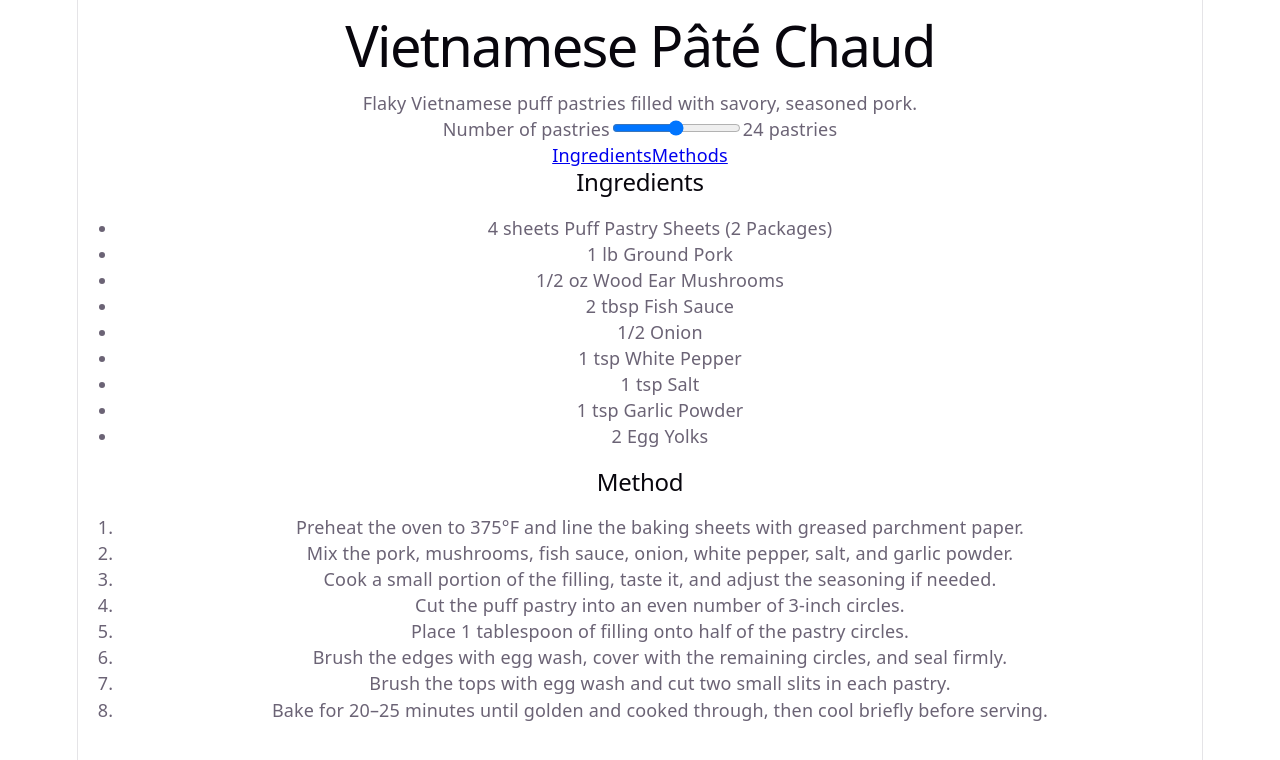
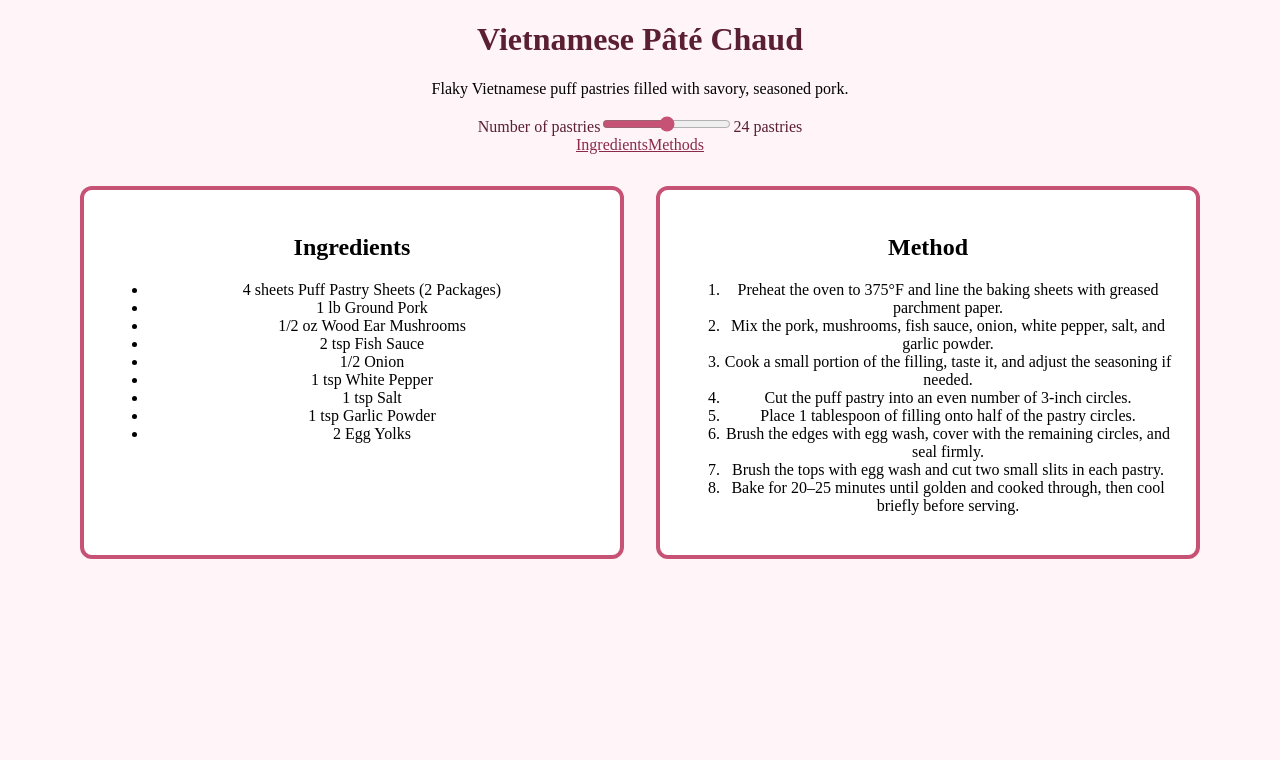
Before and after one commit to viveevu11/Adjustable-Recipe, a React (Vite) app: page / in a window 1280 px wide. Shown: the top 760 px of the page. Built offline with nearby package versions, Linux system fonts and the light colour scheme.

Commit message:
Add simple page styling

```diff
--- a/src/App.css
+++ b/src/App.css
@@ -1,184 +1,44 @@
-.counter {
-  font-size: 16px;
-  padding: 5px 10px;
-  border-radius: 5px;
-  color: var(--accent);
-  background: var(--accent-bg);
-  border: 2px solid transparent;
-  transition: border-color 0.3s;
-  margin-bottom: 24px;
-
-  &:hover {
-    border-color: var(--accent-border);
-  }
-  &:focus-visible {
-    outline: 2px solid var(--accent);
-    outline-offset: 2px;
-  }
+.recipe-layout {
+    display: grid;
+    grid-template-columns: 1fr 1fr;
+    gap: 2rem;
+    margin-top: 32px;
 }
 
-.hero {
-  position: relative;
-
-  .base,
-  .framework,
-  .vite {
-    inset-inline: 0;
-    margin: 0 auto;
-  }
-
-  .base {
-    width: 170px;
-    position: relative;
-    z-index: 0;
-  }
-
-  .framework,
-  .vite {
-    position: absolute;
-  }
-
-  .framework {
-    z-index: 1;
-    top: 34px;
-    height: 28px;
-    transform: perspective(2000px) rotateZ(300deg) rotateX(44deg) rotateY(39deg)
-      scale(1.4);
-  }
-
-  .vite {
-    z-index: 0;
-    top: 107px;
-    height: 26px;
-    width: auto;
-    transform: perspective(2000px) rotateZ(300deg) rotateX(40deg) rotateY(39deg)
-      scale(0.8);
-  }
+main {
+    width: min(100% - 2rem, 70rem);
+    margin-inline: auto;
 }
 
-#center {
-  display: flex;
-  flex-direction: column;
-  gap: 25px;
-  place-content: center;
-  place-items: center;
-  flex-grow: 1;
-
-  @media (max-width: 1024px) {
-    padding: 32px 20px 24px;
-    gap: 18px;
-  }
+header {
+    text-align: center;
 }
 
-#next-steps {
-  display: flex;
-  border-top: 1px solid var(--border);
-  text-align: left;
-
-  & > div {
-    flex: 1 1 0;
-    padding: 32px;
-    @media (max-width: 1024px) {
-      padding: 24px 20px;
-    }
-  }
-
-  .icon {
-    margin-bottom: 16px;
-    width: 22px;
-    height: 22px;
-  }
-
-  @media (max-width: 1024px) {
-    flex-direction: column;
+.recipe-card {
     text-align: center;
-  }
+    border: 4px solid black;
+    border-radius: 12px;
+    padding: 1.5rem;
+    background: #FFFFFF;
+    border-color: #C65375;
 }
 
-#docs {
-  border-right: 1px solid var(--border);
-
-  @media (max-width: 1024px) {
-    border-right: none;
-    border-bottom: 1px solid var(--border);
-  }
+h1 {
+    color: #5A1F32;
 }
 
-#next-steps ul {
-  list-style: none;
-  padding: 0;
-  display: flex;
-  gap: 8px;
-  margin: 32px 0 0;
-
-  .logo {
-    height: 18px;
-  }
-
-  a {
-    color: var(--text-h);
-    font-size: 16px;
-    border-radius: 6px;
-    background: var(--social-bg);
-    display: flex;
-    padding: 6px 12px;
-    align-items: center;
-    gap: 8px;
-    text-decoration: none;
-    transition: box-shadow 0.3s;
-
-    &:hover {
-      box-shadow: var(--shadow);
-    }
-    .button-icon {
-      height: 18px;
-      width: 18px;
-    }
-  }
-
-  @media (max-width: 1024px) {
-    margin-top: 20px;
-    flex-wrap: wrap;
-    justify-content: center;
-
-    li {
-      flex: 1 1 calc(50% - 8px);
-    }
-
-    a {
-      width: 100%;
-      justify-content: center;
-      box-sizing: border-box;
-    }
-  }
+a {
+    color: #8A294A;
 }
 
-#spacer {
-  height: 88px;
-  border-top: 1px solid var(--border);
-  @media (max-width: 1024px) {
-    height: 48px;
-  }
+.serving-control {
+    color: #5A1F32;
 }
 
-.ticks {
-  position: relative;
-  width: 100%;
+input[type="range"] {
+    accent-color: #c65375;
+}
 
-  &::before,
-  &::after {
-    content: '';
-    position: absolute;
-    top: -4.5px;
-    border: 5px solid transparent;
-  }
-
-  &::before {
-    left: 0;
-    border-left-color: var(--border);
-  }
-  &::after {
-    right: 0;
-    border-right-color: var(--border);
-  }
+nav {
+    text-align: center;
 }
--- a/src/App.tsx
+++ b/src/App.tsx
@@ -20,6 +20,7 @@ function App() {
           />
           <output>24 pastries</output>
         </div>
+        </header>
         <nav aria-label='recipe-sections'>
           <a href='#ingredients'>Ingredients</a>
           <a href='#methods'>Methods</a>
@@ -31,7 +32,7 @@ function App() {
               <li>4 sheets Puff Pastry Sheets (2 Packages)</li>
               <li>1 lb Ground Pork</li>
               <li>1/2 oz Wood Ear Mushrooms</li>
-              <li>2 tbsp Fish Sauce</li>
+              <li>2 tsp Fish Sauce</li>
               <li>1/2 Onion</li>
               <li>1 tsp White Pepper</li>
               <li>1 tsp Salt</li>
@@ -39,7 +40,7 @@ function App() {
               <li>2 Egg Yolks</li>
             </ul>
           </section>
-          <section id='method' className='recipe-card'>
+          <section id='methods' className='recipe-card'>
             <h2>Method</h2>
             <ol>
               <li>Preheat the oven to 375°F and line the baking sheets with greased parchment paper.</li>
@@ -53,7 +54,6 @@ function App() {
             </ol>
           </section>
         </div>
-      </header>
     </main>
   )
 }
--- a/src/index.css
+++ b/src/index.css
@@ -1,111 +1,28 @@
-:root {
-  --text: #6b6375;
-  --text-h: #08060d;
-  --bg: #fff;
-  --border: #e5e4e7;
-  --code-bg: #f4f3ec;
-  --accent: #aa3bff;
-  --accent-bg: rgba(170, 59, 255, 0.1);
-  --accent-border: rgba(170, 59, 255, 0.5);
-  --social-bg: rgba(244, 243, 236, 0.5);
-  --shadow:
-    rgba(0, 0, 0, 0.1) 0 10px 15px -3px, rgba(0, 0, 0, 0.05) 0 4px 6px -2px;
-
-  --sans: system-ui, 'Segoe UI', Roboto, sans-serif;
-  --heading: system-ui, 'Segoe UI', Roboto, sans-serif;
-  --mono: ui-monospace, Consolas, monospace;
-
-  font: 18px/145% var(--sans);
-  letter-spacing: 0.18px;
-  color-scheme: light dark;
-  color: var(--text);
-  background: var(--bg);
-  font-synthesis: none;
-  text-rendering: optimizeLegibility;
-  -webkit-font-smoothing: antialiased;
-  -moz-osx-font-smoothing: grayscale;
-
-  @media (max-width: 1024px) {
-    font-size: 16px;
-  }
-}
-
-@media (prefers-color-scheme: dark) {
-  :root {
-    --text: #9ca3af;
-    --text-h: #f3f4f6;
-    --bg: #16171d;
-    --border: #2e303a;
-    --code-bg: #1f2028;
-    --accent: #c084fc;
-    --accent-bg: rgba(192, 132, 252, 0.15);
-    --accent-border: rgba(192, 132, 252, 0.5);
-    --social-bg: rgba(47, 48, 58, 0.5);
-    --shadow:
-      rgba(0, 0, 0, 0.4) 0 10px 15px -3px, rgba(0, 0, 0, 0.25) 0 4px 6px -2px;
-  }
-
-  #social .button-icon {
-    filter: invert(1) brightness(2);
-  }
-}
-
-#root {
-  width: 1126px;
-  max-width: 100%;
-  margin: 0 auto;
-  text-align: center;
-  border-inline: 1px solid var(--border);
-  min-height: 100svh;
-  display: flex;
-  flex-direction: column;
+*,
+*::before,
+*::after {
   box-sizing: border-box;
 }
 
 body {
   margin: 0;
+  min-width: 320px;
+  min-height: 100vh;
+  background: #fff4f7;
 }
 
-h1,
-h2 {
-  font-family: var(--heading);
-  font-weight: 500;
-  color: var(--text-h);
+button,
+input {
+  font: inherit;
 }
 
-h1 {
-  font-size: 56px;
-  letter-spacing: -1.68px;
-  margin: 32px 0;
-  @media (max-width: 1024px) {
-    font-size: 36px;
-    margin: 20px 0;
-  }
-}
-h2 {
-  font-size: 24px;
-  line-height: 118%;
-  letter-spacing: -0.24px;
-  margin: 0 0 8px;
-  @media (max-width: 1024px) {
-    font-size: 20px;
-  }
-}
-p {
-  margin: 0;
+html {
+  scroll-behavior: smooth;
 }
 
-code,
-.counter {
-  font-family: var(--mono);
-  display: inline-flex;
-  border-radius: 4px;
-  color: var(--text-h);
+button:focus-visible,
+input:focus-visible,
+a:focus-visible {
+  outline: 3px solid #7a1538;
+  outline-offset: 3px;
 }
-
-code {
-  font-size: 15px;
-  line-height: 135%;
-  padding: 4px 8px;
-  background: var(--code-bg);
-}
```
